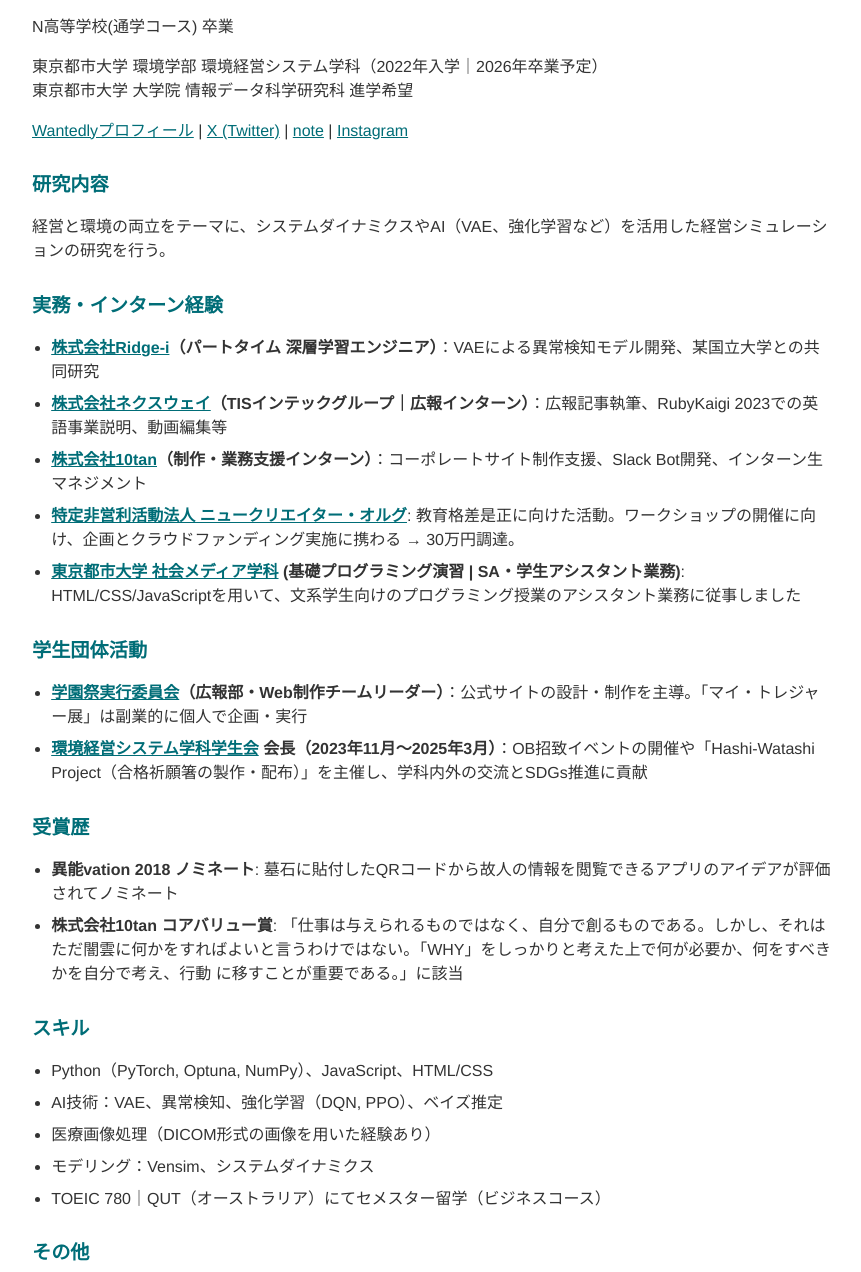
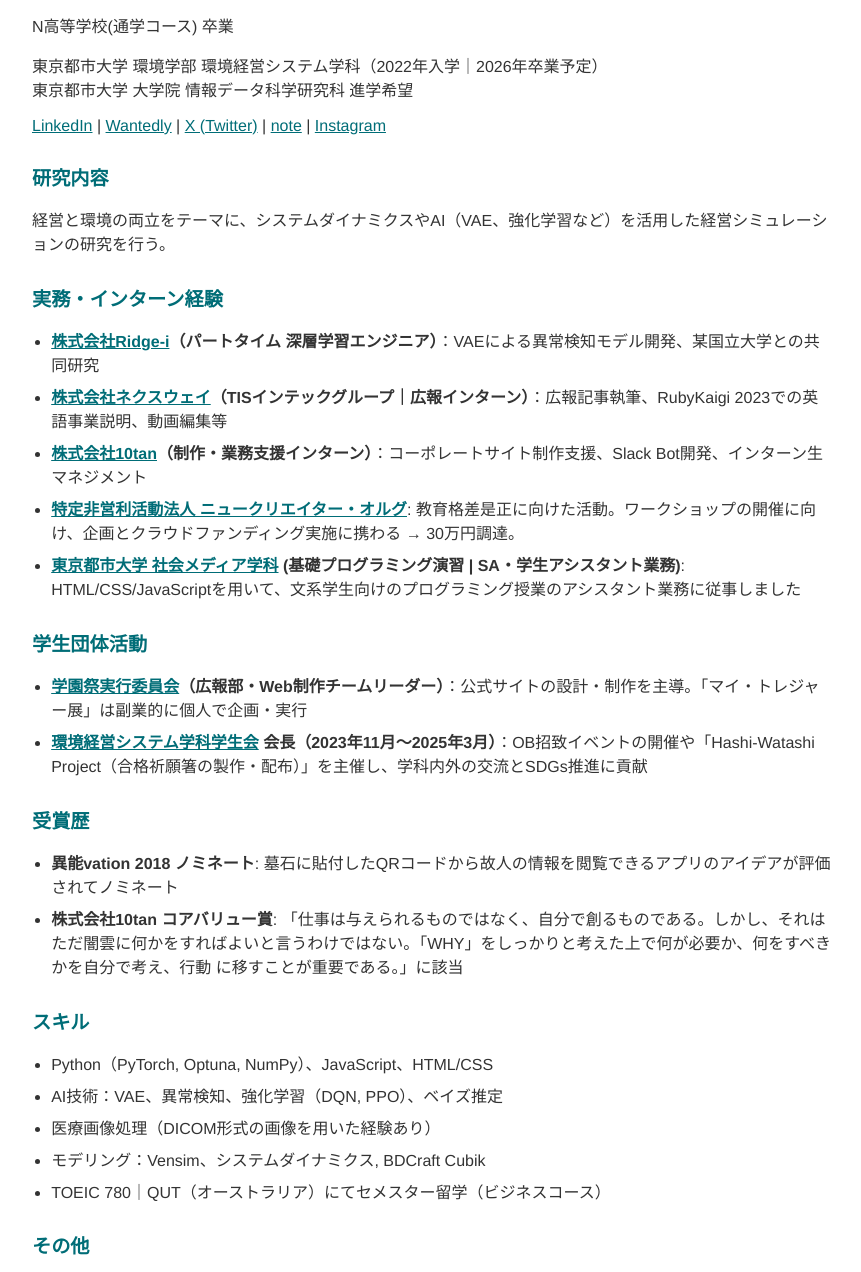
Before and after one commit to TaichiEto/profile-page, a plain HTML site: page index.html in a window 1280 px wide. Shown: the part 140-1412 px from the top of the page, without its empty margins (208-1069 px from the left). Drawn offline with Linux system fonts and the light colour scheme.

Commit message:
add linkedin link

```diff
--- a/index.html
+++ b/index.html
@@ -18,7 +18,8 @@
       <p>N高等学校(通学コース) 卒業</p>
       <p>東京都市大学 環境学部 環境経営システム学科（2022年入学｜2026年卒業予定）<br>東京都市大学 大学院 情報データ科学研究科 進学希望</p>
       <p>
-        <a href="https://www.wantedly.com/id/taichi_eto" target="_blank" style="color: #006d77;">Wantedlyプロフィール</a> |
+        <a href="https://www.linkedin.com/in/taichieto/" target="_blank" style="color: #006d77;">LinkedIn</a> |
+        <a href="https://www.wantedly.com/id/taichi_eto" target="_blank" style="color: #006d77;">Wantedly</a> |
         <a href="https://x.com/iTachiTaichi" target="_blank" style="color: #006d77;">X (Twitter)</a> |
         <a href="https://note.com/itachitaichi" target="_blank" style="color: #006d77;">note</a> |
         <a href="https://instagram.com/taichi.jpg" target="_blank" style="color: #006d77;">Instagram</a>
@@ -53,7 +54,7 @@
         <li>Python（PyTorch, Optuna, NumPy）、JavaScript、HTML/CSS</li>
         <li>AI技術：VAE、異常検知、強化学習（DQN, PPO）、ベイズ推定</li>
         <li>医療画像処理（DICOM形式の画像を用いた経験あり）</li>
-        <li>モデリング：Vensim、システムダイナミクス</li>
+        <li>モデリング：Vensim、システムダイナミクス, BDCraft Cubik</li>
         <li>TOEIC 780｜QUT（オーストラリア）にてセメスター留学（ビジネスコース）</li>
       </ul>
       <h2>その他</h2>
@@ -67,6 +68,7 @@
       <p>Graduated from N High School (2020)<br>Tokyo City University, Department of Environmental Management Systems (Enrolled 2022 – Expected Graduation 2026)<br>Planning to enroll in the Graduate School of Information and Data Science</p>
 
       <p>
+        <a href="https://www.linkedin.com/in/taichieto/" target="_blank" style="color: #006d77;">LinkedIn</a> |
         <a href="https://www.wantedly.com/id/taichi_eto" target="_blank" style="color: #006d77;">Wantedly Profile</a> |
         <a href="https://x.com/iTachiTaichi" target="_blank" style="color: #006d77;">X (Twitter)</a> |
         <a href="https://note.com/itachitaichi" target="_blank" style="color: #006d77;">note</a>
@@ -101,7 +103,7 @@
         <li>Python (PyTorch, Optuna, NumPy), JavaScript, HTML/CSS</li>
         <li>AI: VAE, anomaly detection, reinforcement learning (DQN, PPO), Bayesian inference</li>
         <li>Medical imaging (DICOM format experience)</li>
-        <li>Modeling: Vensim, building system dynamics model</li>
+        <li>Modeling: Vensim, building system dynamics model, BDCraft Cubik</li>
         <li>TOEIC 780 | Semester exchange at QUT (Business course)</li>
       </ul>
 
```
